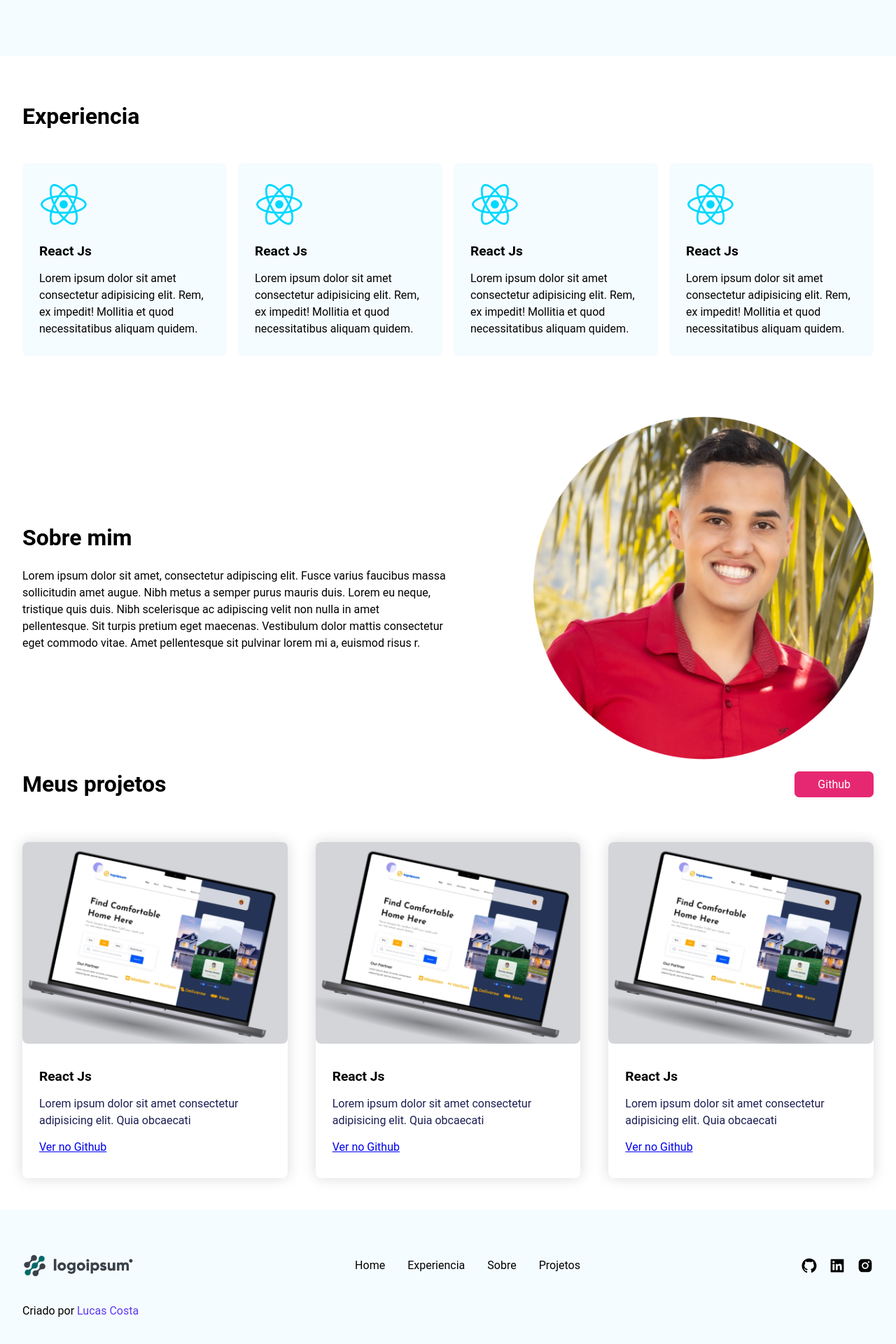
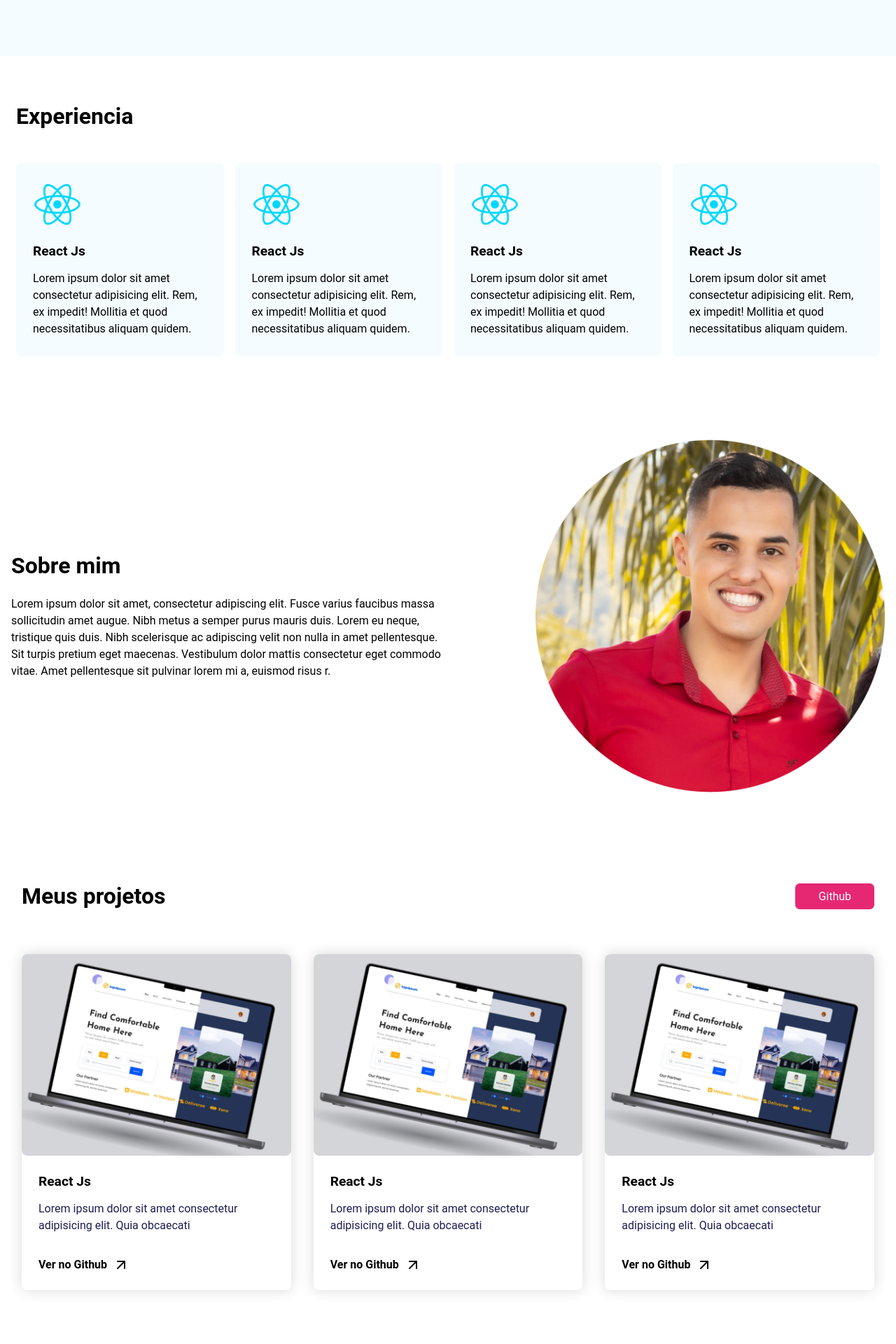
Before and after one commit to luqnex/my-resume, a Next.js app: page / in a window 1280 px wide. Shown: the part 720-2640 px from the top of the page at 70% size. Built offline with nearby package versions, Linux system fonts and the light colour scheme.

Commit message:
feat: Adjust in styles

```diff
--- a/src/components/About/styles.ts
+++ b/src/components/About/styles.ts
@@ -1,10 +1,14 @@
 import styled from "styled-components";
 
 export const AboutCustom = styled.div`
-  height: 70vh;
+  height: 80vh;
   display: flex;
   justify-content: center;
   align-items: center;
+
+  @media (max-width: 700px) {
+    height: 100%;
+  }
 `;
 
 export const Container = styled.section`
@@ -14,7 +18,7 @@ export const Container = styled.section`
 
   display: flex;
   justify-content: space-between;
-  margin: 2rem;
+  margin: 1rem;
 
   gap: 3rem;
 
--- a/src/components/CardProject/index.tsx
+++ b/src/components/CardProject/index.tsx
@@ -1,4 +1,6 @@
 /* eslint-disable @next/next/no-img-element */
+import { FiArrowUpRight } from "react-icons/fi";
+
 import Image from "../../../public/assets/Image.png";
 
 import {
@@ -6,6 +8,7 @@ import {
   ContainerDescription,
   Description,
   ImageCustom,
+  Link,
   Title,
 } from "./styles";
 
@@ -22,7 +25,9 @@ export const CardProject = ({ link, title, description }: CardProjectProps) => {
       <ContainerDescription>
         <Title>{title}</Title>
         <Description>{description}</Description>
-        <a href={link}>Ver no Github</a>
+        <Link href={link}>
+          Ver no Github <FiArrowUpRight size={24} />
+        </Link>
       </ContainerDescription>
     </CardCustom>
   );
--- a/src/components/CardProject/styles.ts
+++ b/src/components/CardProject/styles.ts
@@ -5,7 +5,7 @@ type ImageCustomProps = {
 };
 
 export const CardCustom = styled.div`
-  min-width: 350px;
+  min-width: 290px;
   border-radius: 8px;
 
   pointer-events: none;
@@ -41,3 +41,13 @@ export const Description = styled.p`
   line-height: 1.5;
   color: ${(props) => props.theme.body};
 `;
+
+export const Link = styled.a`
+  text-decoration: none;
+  display: flex;
+  align-items: center;
+  gap: 0.5rem;
+  font-weight: 600;
+  color: #000;
+  margin-top: 1rem;
+`;
--- a/src/components/Expertise/styles.ts
+++ b/src/components/Expertise/styles.ts
@@ -10,7 +10,7 @@ export const ExpertiseCustom = styled.section`
 export const Container = styled.div`
   width: 100%;
   max-width: 1250px;
-  margin: 2rem;
+  margin-left: 1rem;
   overflow-y: auto;
 `;
 
@@ -22,6 +22,10 @@ export const ContainerCard = styled.section`
   &::-webkit-scrollbar {
     display: none;
   }
+
+  &:last-child {
+    padding-right: 1rem;
+  }
 `;
 
 export const Title = styled.h1`
--- a/src/components/Footer/styles.ts
+++ b/src/components/Footer/styles.ts
@@ -17,7 +17,7 @@ export const ContentFooter = styled.div`
   display: flex;
   flex-direction: column;
   justify-content: space-between;
-  margin: 2rem;
+  margin: 1rem;
 `;
 
 export const ContainerIcons = styled.div`
--- a/src/components/Header/styles.ts
+++ b/src/components/Header/styles.ts
@@ -8,7 +8,7 @@ export const HeaderContainer = styled.header`
   align-items: center;
   justify-content: center;
 
-  padding: 0 2rem;
+  padding: 0 1rem;
 `;
 
 export const Container = styled.div`
--- a/src/components/Main/styles.ts
+++ b/src/components/Main/styles.ts
@@ -14,7 +14,7 @@ export const MainCustom = styled.main`
 export const Container = styled.div`
   display: flex;
   flex-direction: column;
-  margin: 0 2rem;
+  margin: 0 1rem;
 
   h4 {
     font-size: 1rem;
--- a/src/components/MyProjects/styles.ts
+++ b/src/components/MyProjects/styles.ts
@@ -2,7 +2,7 @@ import styled from "styled-components";
 
 export const MyProjectsCustom = styled.div`
   width: 100%;
-  height: 70vh;
+  height: 90vh;
   display: flex;
   justify-content: center;
   align-items: center;
@@ -13,7 +13,7 @@ export const Container = styled.div`
   max-width: 1250px;
   display: flex;
   flex-direction: column;
-  margin: 1rem;
+  margin: 0rem;
   overflow-y: auto;
 `;
 
@@ -51,7 +51,6 @@ export const Button = styled.button`
 export const ContainerCard = styled.div`
   width: 100%;
   display: flex;
-  gap: 0.5rem;
   overflow-y: auto;
 
   &::-webkit-scrollbar {
```
